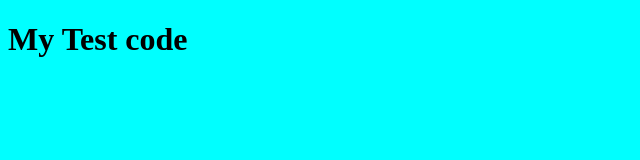
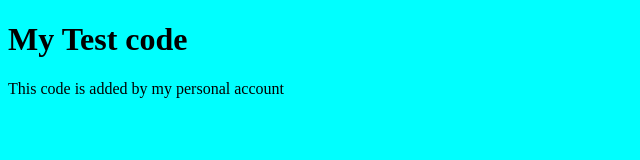
Before and after one commit to 20SB/test, a plain HTML site: page index.html in a window 1280 px wide. Shown: the whole page, without its empty margins (0-640 px from the left). Drawn offline with Linux system fonts and the light colour scheme.

Commit message:
change 1, testing personal account code pushing

```diff
--- a/index.html
+++ b/index.html
@@ -7,5 +7,8 @@
     </head>
     <body style="background: cyan; color: black;";">
         <h1>My Test code</h1>
+        <div class="my-personal">
+            This code is added by my personal account
+        </div>
     </body>
 </html>
```
